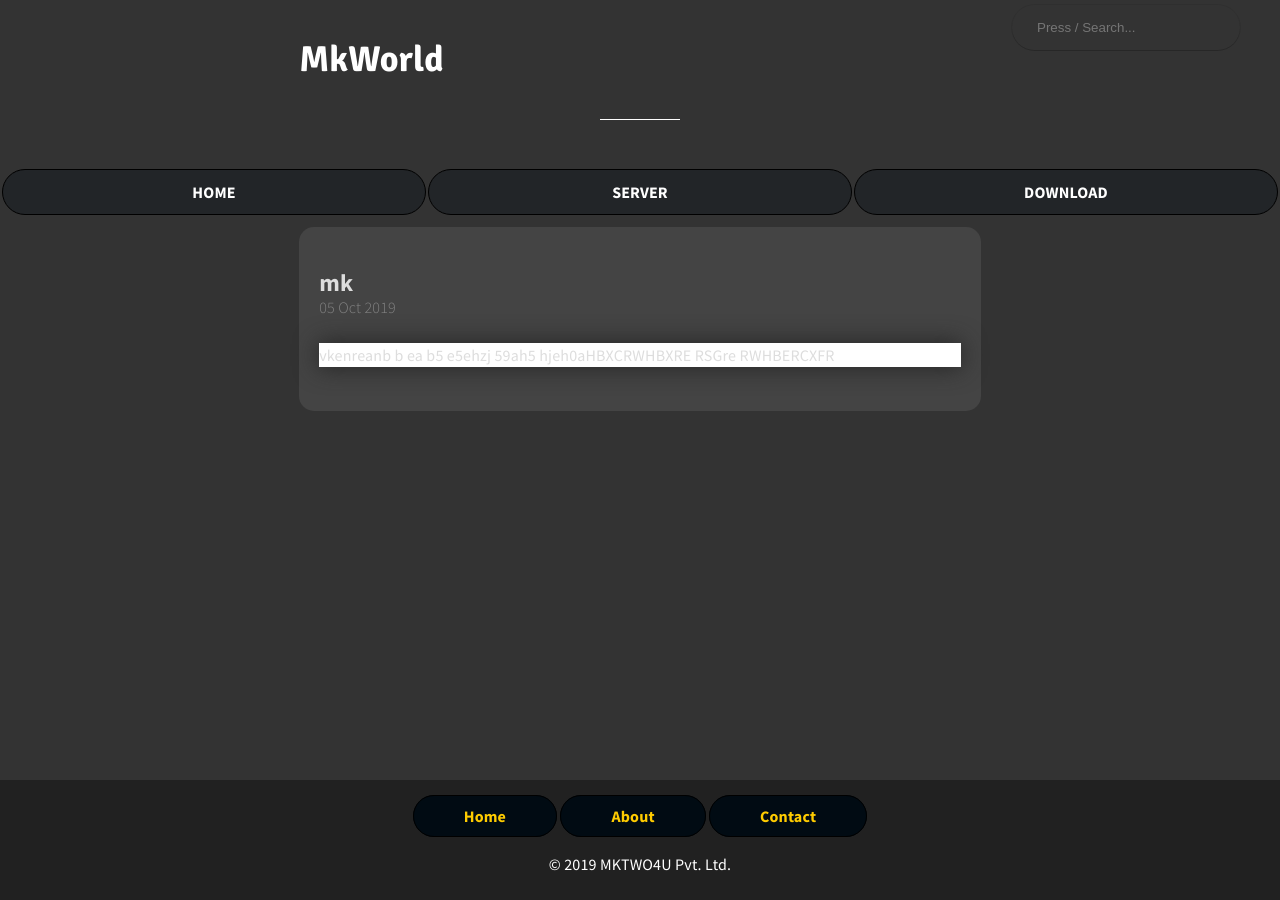
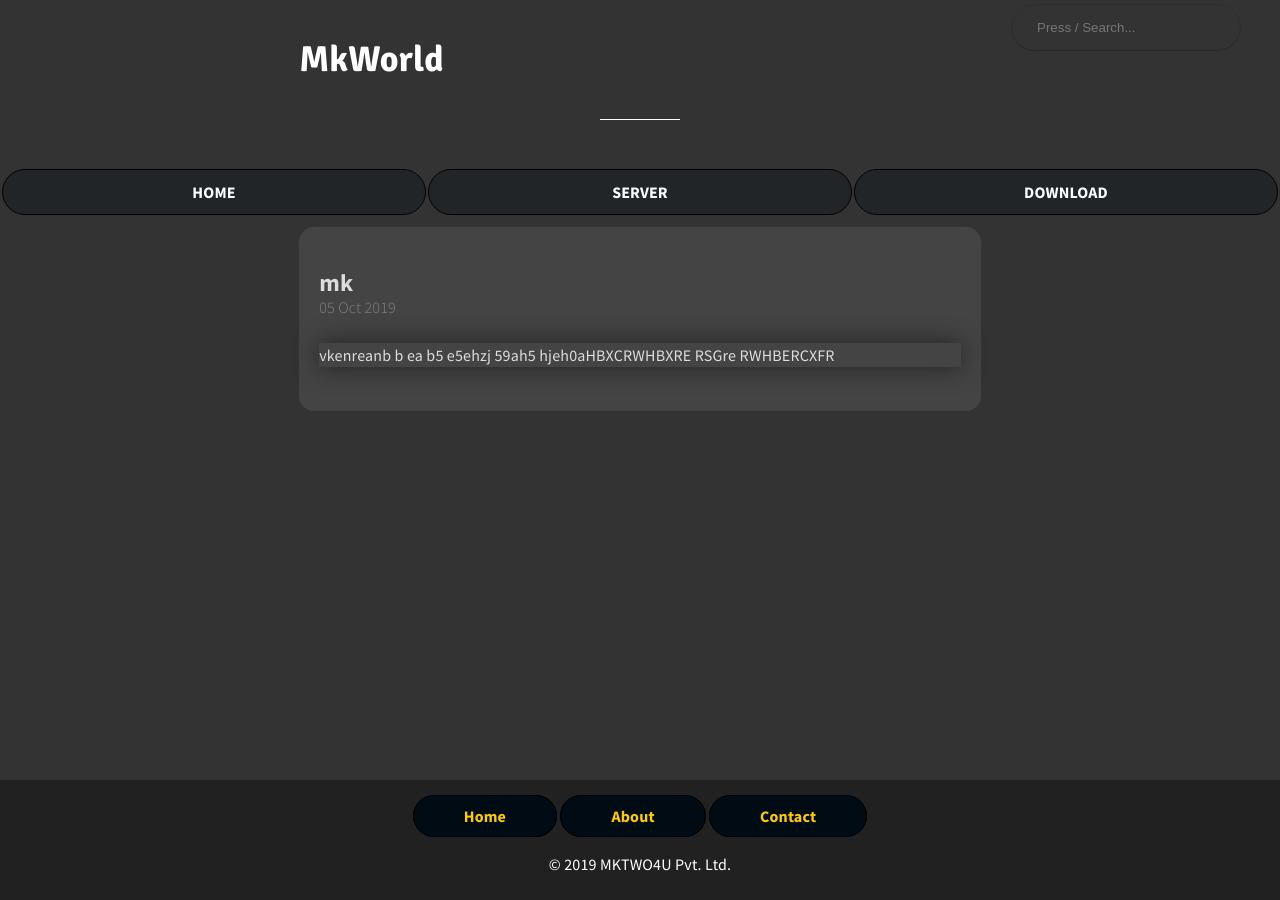
Before and after one commit to bdmilan/blog, a Jekyll site: the page built from _posts/2019-10-05-mk.md, in a window 1280 px wide. Built offline with Jekyll 4.4.1, drawn with Linux system fonts in a browser that asks for light colours.

Commit message:
Update custom.scss

```diff
--- a/_sass/custom.scss
+++ b/_sass/custom.scss
@@ -36,7 +36,7 @@ button,input,select,textarea,optgroup {
 		.content {
   max-width: 800px;
   margin: auto;
-  background: white;
+  background: #444;
   padding: 1px black;
   box-shadow: 0 0 25px 0px #222222;
 }
```
